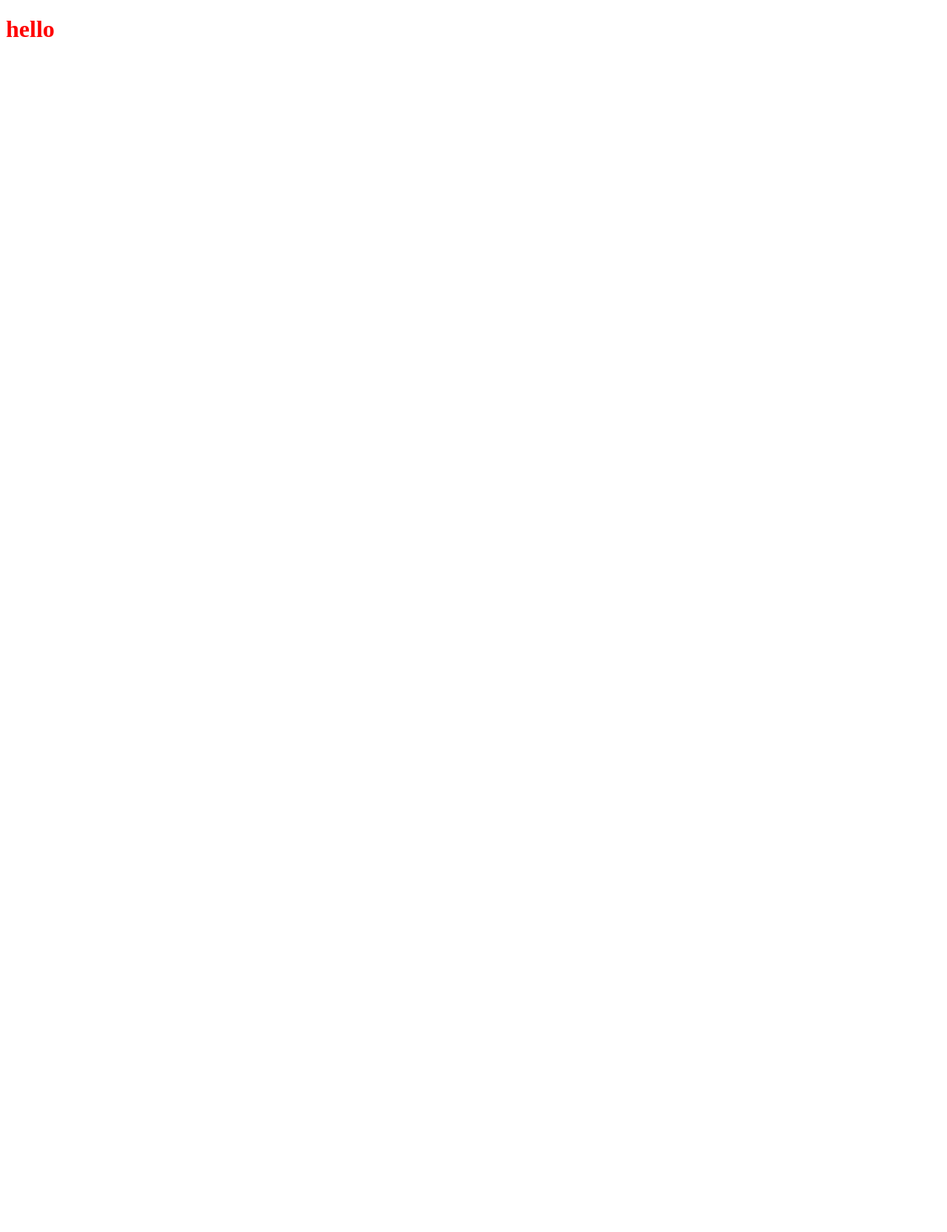
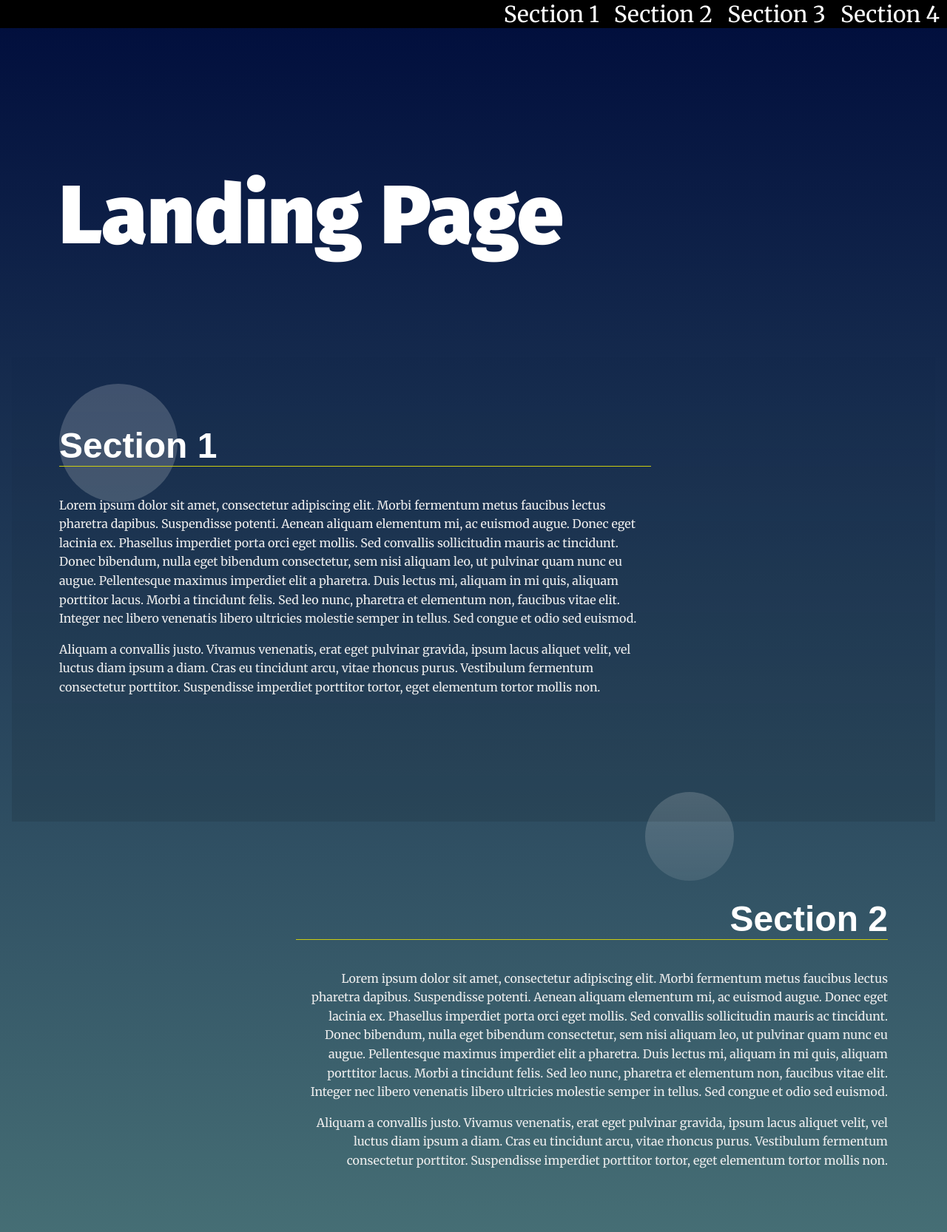
Before and after one commit to bsloan334/front-end-nanodegree, a plain HTML site: page Landing Page/index.html in a window 1280 px wide. Shown: the top 1666 px of the page at 74% size. Before the commit the page ends 800 px from the top, so only its background shows below. Drawn offline with Linux system fonts and the light colour scheme.

Commit message:
working on landing page

```diff
--- a/Landing Page/assets/css/index.css
+++ /dev/null
@@ -1,3 +0,0 @@
-body {
-    color: red;
-}
--- /dev/null
+++ b/Landing Page/assets/css/styles.css
@@ -0,0 +1,223 @@
+/*
+ *
+ * CSS written based on SMACSS architecture.
+ * To learn more, visit: http://smacss.com/
+ *
+ * For simplicity, no reset or normalize is added.
+ * To learn more, visit: https://css-tricks.com/reboot-resets-reasoning/
+ *
+*/
+
+
+/* ---- Base Rules ---- */
+body {
+    background: rgb(136,203,171);
+    background: linear-gradient(0deg, rgba(136,203,171,1) 0%, rgba(0,13,60,1) 100%);
+    margin: 0;
+    font-family: 'Merriweather', serif;
+    color: #fff;
+}
+
+
+/* Typeography General*/
+h1 {
+    font-family: 'Fira Sans', sans-serif;
+    font-size: 3em;
+    margin: 2em 1rem;
+}
+
+@media only screen and (min-width: 35em){
+    h1 {
+        font-size: 7em;
+        margin: 2em 4rem 1em;
+    }
+}
+
+h2 {
+    border-bottom: 1px solid #cc1;
+    font-family: 'Oxygen', Sans-Serif;
+    font-size: 3em;
+    color: #fff;
+}
+
+p {
+    line-height: 1.6em;
+    color: #eee;
+}
+
+/* ---- Layout Rules ---- */
+main {
+    margin: 10vh 1em 10vh;
+}
+
+.main-hero {
+    min-height: 40vh;
+    padding-top: 3em;
+}
+
+section {
+    position: relative;
+    min-height: 80vh;
+}
+
+
+/* ---- Module Rules ---- */
+
+/* Navigation Styles*/
+.navbar__menu ul {
+    padding-left: 0;
+    margin: 0;
+    text-align: right;
+}
+
+.navbar__menu li {
+    display: inline-block;
+}
+
+.navbar__menu .menu__link {
+    display: block;
+    padding: 1em;
+    font-weight: bold;
+    text-decoration: none;
+    color: #000;
+}
+
+.navbar__menu .menu__link:hover {
+    background: #333;
+    color: #fff;
+    transition: ease 0.3s all;
+}
+
+/* Header Styles */
+.page__header {
+    background: #fff;
+    position: fixed;
+    top: 0;
+    width: 100%;
+    z-index: 5;
+}
+
+/* Footer Styles */
+.page__footer {
+    background: #000;
+    padding: 3em;
+    color: #fff;
+}
+
+.page__footer p{
+    color: #fff;
+}
+
+
+/* ---- Theme Rules ---- */
+/* Landing Container Styles */
+.landing__container {
+    padding: 1em;
+    text-align: left;
+}
+
+@media only screen and (min-width: 35em){
+    .landing__container {
+        max-width: 50em;
+        padding: 4em;
+    }
+}
+
+section:nth-of-type(even) .landing__container {
+    margin-right: 0;
+    margin-left: auto;
+    text-align: right;
+}
+
+/* Background Circles */
+/* Note that background circles are created with psuedo elements before and after */
+/* Circles appear to be random do to use of :nth-of-type psuedo class */
+section:nth-of-type(odd) .landing__container::before {
+    content: '';
+    background: rgba(255, 255, 255, 0.187);
+    position: absolute;
+    z-index: -5;
+    width: 20vh;
+    height: 20vh;
+    border-radius: 50%;
+    opacity: 0;
+    transition: ease 0.5s all;
+}
+
+section:nth-of-type(even) .landing__container::before {
+    content: '';
+    background: rgb(255,255,255);
+    background: linear-gradient(0deg, rgba(255,255,255,.1) 0%, rgba(255,255,255,.2) 100%);
+    position: absolute;
+    top: 3em;
+    right: 3em;
+    z-index: -5;
+    width: 10vh;
+    height: 10vh;
+    border-radius: 50%;
+    opacity: 0;
+    transition: ease 0.5s all;
+}
+
+section:nth-of-type(3n) .landing__container::after {
+    content: '';
+    background: rgb(255,255,255);
+    background: linear-gradient(0deg, rgba(255,255,255,.1) 0%, rgba(255,255,255,.2) 100%);
+    position: absolute;
+    right: 0;
+    bottom: 0;
+    z-index: -5;
+    width: 10vh;
+    height: 10vh;
+    border-radius: 50%;
+    opacity: 0;
+    transition: ease 0.5s all;
+}
+
+section:nth-of-type(3n + 1) .landing__container::after {
+    content: '';
+    background: rgb(255,255,255);
+    background: linear-gradient(0deg, rgba(255,255,255,.1) 0%, rgba(255,255,255,.2) 100%);
+    position: absolute;
+    right: 20vw;
+    bottom: -5em;
+    z-index: -5;
+    width: 15vh;
+    height: 15vh;
+    border-radius: 50%;
+    opacity: 0;
+    transition: ease 0.5s all;
+}
+
+
+/* ---- Theme State Rules ---- */
+/* Section Active Styles */
+/* Note: your-active-class class is applied through javascript. You should update the class here and in the index.html to what you set in your javascript file.  */
+section.your-active-class {
+    background: rgb(0, 0, 0);
+    background: linear-gradient(0deg, rgba(0, 0, 0, 0.1) 0%, rgba(0, 0, 0, 0) 100%);
+}
+
+section.your-active-class .landing__container::before {
+    opacity: 1;
+    animation: rotate 4s linear 0s infinite forwards;
+}
+
+section.your-active-class .landing__container::after {
+    opacity: 1;
+    animation: rotate 5s linear 0s infinite forwards reverse;
+}
+
+/* Section Active Styles Keyframe Animations */
+@keyframes rotate {
+	from {
+		transform: rotate(0deg)
+		           translate(-1em)
+		           rotate(0deg);
+	}
+	to {
+		transform: rotate(360deg)
+		           translate(-1em)
+		           rotate(-360deg);
+	}
+}
--- /dev/null
+++ b/Landing Page/assets/js/app.js
@@ -0,0 +1,99 @@
+// var h1 = document.querySelector('h1');
+// var p = document.createElement('p');
+// p.innerText = "this is cool";
+// console.log(p)
+// h1.addEventListener('click', function(){
+//     h1.appendChild(p);
+// })
+
+
+/**
+ *
+ * Manipulating the DOM exercise.
+ * Exercise programmatically builds navigation,
+ * scrolls to anchors from navigation,
+ * and highlights section in viewport upon scrolling.
+ *
+ * Dependencies: None
+ *
+ * JS Version: ES2015/ES6
+ *
+ * JS Standard: ESlint
+ *
+*/
+
+/**
+ * Define Global Variables
+ *
+*/
+var nav = document.querySelector("#navbar__list")
+
+/**
+ * End Global Variables
+ * Start Helper Functions
+ *
+*/
+function buildNavBar() {
+    nav.parentElement.style.backgroundColor = "black"
+    //nav.parentElement.style.height = "100px"
+    for (var i = 0; i < 4; i++) {
+        var element = document.createElement("a")
+        element.setAttribute("value", "section" + (i+1))
+        element.textContent = "Section " + (i+1)
+        element.style.fontSize = "30px"
+        element.style.padding = "10px"
+        element.classList.add("links")
+        nav.appendChild(element)
+    }
+}
+
+function smoothScroll(element) {
+
+}
+
+
+/**
+ * End Helper Functions
+ * Begin Main Functions
+ *
+*/
+
+// build the nav
+buildNavBar()
+
+
+// Add class 'active' to section when near top of viewport
+
+
+// Scroll to anchor ID using scrollTO event
+var links = document.querySelectorAll(".links")
+console.log(links)
+links.forEach((link) => {
+    link.addEventListener("click", function() {
+        var targetID = this.getAttribute("value")
+        // console.log(typeof(targetID))
+        // console.log(typeof(link))
+        var target = document.querySelector("#" + targetID)
+        console.log(target)
+        // target.scrollTo({
+        //     top: 100,
+        //     left: 100,
+        //     behavior: "smooth"
+        // })
+        target.scrollTo(target)
+
+    })
+})
+
+
+/**
+ * End Main Functions
+ * Begin Events
+ *
+*/
+
+// Build menu
+
+// Scroll to section on link click
+
+// Set sections as active
--- a/Landing Page/assets/js/index.js
+++ /dev/null
@@ -1,7 +0,0 @@
-var h1 = document.querySelector('h1');
-var p = document.createElement('p');
-p.innerText = "this is cool";
-console.log(p)
-h1.addEventListener('click', function(){
-    h1.appendChild(p);
-})
--- a/Landing Page/index.html
+++ b/Landing Page/index.html
@@ -1,17 +1,68 @@
 <!DOCTYPE html>
 <html lang="en">
 <head>
-    <meta charset="UTF-8">
-    <meta name="viewport" content="width=device-width, initial-scale=1.0">
-    <meta http-equiv="X-UA-Compatible" content="ie=edge">
-    <link rel="stylesheet" href="./assets/css/index.css">
-    <title>Landing Page</title>
+  <meta charset="UTF-8">
+  <meta name="viewport" content="width=device-width, initial-scale=1.0">
+  <meta http-equiv="X-UA-Compatible" content="ie=edge">
+  <title>Manipulating the DOM</title>
+  <!-- Load Google Fonts -->
+  <link href="https://fonts.googleapis.com/css?family=Fira+Sans:900|Merriweather&display=swap" rel="stylesheet">  <!-- Load Styles -->
+  <link href="assets/css/styles.css" rel="stylesheet">
 </head>
 <body>
+  <!-- HTML Follows BEM naming conventions
+  IDs are only used for sections to connect menu achors to sections -->
+  <header class="page__header">
+    <nav class="navbar__menu">
+      <!-- Navigation starts as empty UL that will be populated with JS -->
+      <ul id="navbar__list"></ul>
+    </nav>
+  </header>
+  <main>
+    <header class="main__hero">
+      <h1>Landing Page </h1>
+    </header>
+    <!-- Each Section has an ID (used for the anchor) and
+    a data attribute that will populate the li node.
+    Adding more sections will automatically populate nav.
+    The first section is set to active class by default -->
+    <section id="section1" data-nav="Section 1" class="your-active-class">
+      <div class="landing__container">
+        <h2>Section 1</h2>
+        <p>Lorem ipsum dolor sit amet, consectetur adipiscing elit. Morbi fermentum metus faucibus lectus pharetra dapibus. Suspendisse potenti. Aenean aliquam elementum mi, ac euismod augue. Donec eget lacinia ex. Phasellus imperdiet porta orci eget mollis. Sed convallis sollicitudin mauris ac tincidunt. Donec bibendum, nulla eget bibendum consectetur, sem nisi aliquam leo, ut pulvinar quam nunc eu augue. Pellentesque maximus imperdiet elit a pharetra. Duis lectus mi, aliquam in mi quis, aliquam porttitor lacus. Morbi a tincidunt felis. Sed leo nunc, pharetra et elementum non, faucibus vitae elit. Integer nec libero venenatis libero ultricies molestie semper in tellus. Sed congue et odio sed euismod.</p>
 
-<h1>hello</h1>
+        <p>Aliquam a convallis justo. Vivamus venenatis, erat eget pulvinar gravida, ipsum lacus aliquet velit, vel luctus diam ipsum a diam. Cras eu tincidunt arcu, vitae rhoncus purus. Vestibulum fermentum consectetur porttitor. Suspendisse imperdiet porttitor tortor, eget elementum tortor mollis non.</p>
+      </div>
+    </section>
+    <section id="section2" data-nav="Section 2">
+      <div class="landing__container">
+        <h2>Section 2</h2>
+        <p>Lorem ipsum dolor sit amet, consectetur adipiscing elit. Morbi fermentum metus faucibus lectus pharetra dapibus. Suspendisse potenti. Aenean aliquam elementum mi, ac euismod augue. Donec eget lacinia ex. Phasellus imperdiet porta orci eget mollis. Sed convallis sollicitudin mauris ac tincidunt. Donec bibendum, nulla eget bibendum consectetur, sem nisi aliquam leo, ut pulvinar quam nunc eu augue. Pellentesque maximus imperdiet elit a pharetra. Duis lectus mi, aliquam in mi quis, aliquam porttitor lacus. Morbi a tincidunt felis. Sed leo nunc, pharetra et elementum non, faucibus vitae elit. Integer nec libero venenatis libero ultricies molestie semper in tellus. Sed congue et odio sed euismod.</p>
 
+        <p>Aliquam a convallis justo. Vivamus venenatis, erat eget pulvinar gravida, ipsum lacus aliquet velit, vel luctus diam ipsum a diam. Cras eu tincidunt arcu, vitae rhoncus purus. Vestibulum fermentum consectetur porttitor. Suspendisse imperdiet porttitor tortor, eget elementum tortor mollis non.</p>
+      </div>
+    </section>
+    <section id="section3" data-nav="Section 3">
+      <div class="landing__container">
+        <h2>Section 3</h2>
+        <p>Lorem ipsum dolor sit amet, consectetur adipiscing elit. Morbi fermentum metus faucibus lectus pharetra dapibus. Suspendisse potenti. Aenean aliquam elementum mi, ac euismod augue. Donec eget lacinia ex. Phasellus imperdiet porta orci eget mollis. Sed convallis sollicitudin mauris ac tincidunt. Donec bibendum, nulla eget bibendum consectetur, sem nisi aliquam leo, ut pulvinar quam nunc eu augue. Pellentesque maximus imperdiet elit a pharetra. Duis lectus mi, aliquam in mi quis, aliquam porttitor lacus. Morbi a tincidunt felis. Sed leo nunc, pharetra et elementum non, faucibus vitae elit. Integer nec libero venenatis libero ultricies molestie semper in tellus. Sed congue et odio sed euismod.</p>
 
-<script src="./assets/js/index.js"></script>
+        <p>Aliquam a convallis justo. Vivamus venenatis, erat eget pulvinar gravida, ipsum lacus aliquet velit, vel luctus diam ipsum a diam. Cras eu tincidunt arcu, vitae rhoncus purus. Vestibulum fermentum consectetur porttitor. Suspendisse imperdiet porttitor tortor, eget elementum tortor mollis non.</p>
+      </div>
+    </section>
+    <section id="section4" data-nav="Section 4">
+      <div class="landing__container">
+        <h2>Section 4</h2>
+        <p>Lorem ipsum dolor sit amet, consectetur adipiscing elit. Morbi fermentum metus faucibus lectus pharetra dapibus. Suspendisse potenti. Aenean aliquam elementum mi, ac euismod augue. Donec eget lacinia ex. Phasellus imperdiet porta orci eget mollis. Sed convallis sollicitudin mauris ac tincidunt. Donec bibendum, nulla eget bibendum consectetur, sem nisi aliquam leo, ut pulvinar quam nunc eu augue. Pellentesque maximus imperdiet elit a pharetra. Duis lectus mi, aliquam in mi quis, aliquam porttitor lacus. Morbi a tincidunt felis. Sed leo nunc, pharetra et elementum non, faucibus vitae elit. Integer nec libero venenatis libero ultricies molestie semper in tellus. Sed congue et odio sed euismod.</p>
+
+        <p>Aliquam a convallis justo. Vivamus venenatis, erat eget pulvinar gravida, ipsum lacus aliquet velit, vel luctus diam ipsum a diam. Cras eu tincidunt arcu, vitae rhoncus purus. Vestibulum fermentum consectetur porttitor. Suspendisse imperdiet porttitor tortor, eget elementum tortor mollis non.</p>
+      </div>
+    </section>
+  </main>
+  <footer class="page__footer">
+    <p>&copy Udacity</p>
+  </footer>
+
+<script src="assets/js/app.js"></script>
 </body>
 </html>
```
